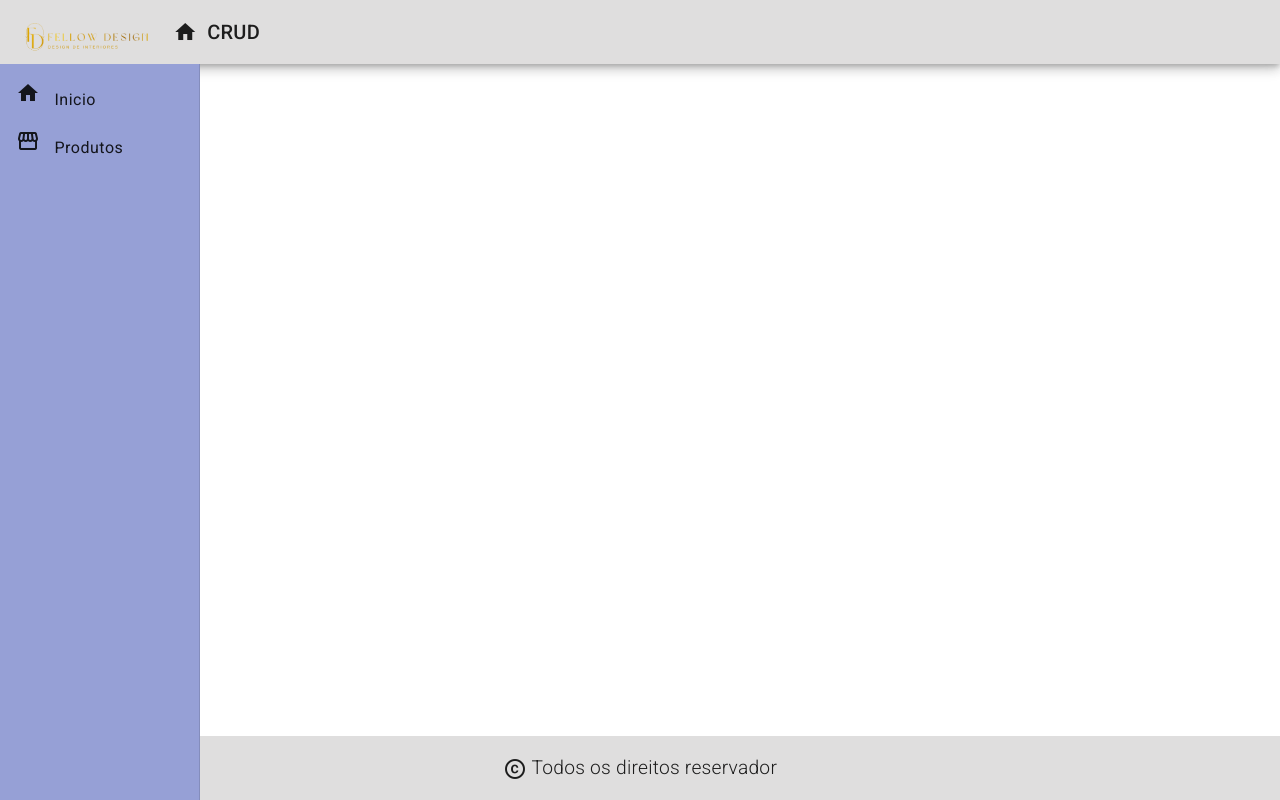
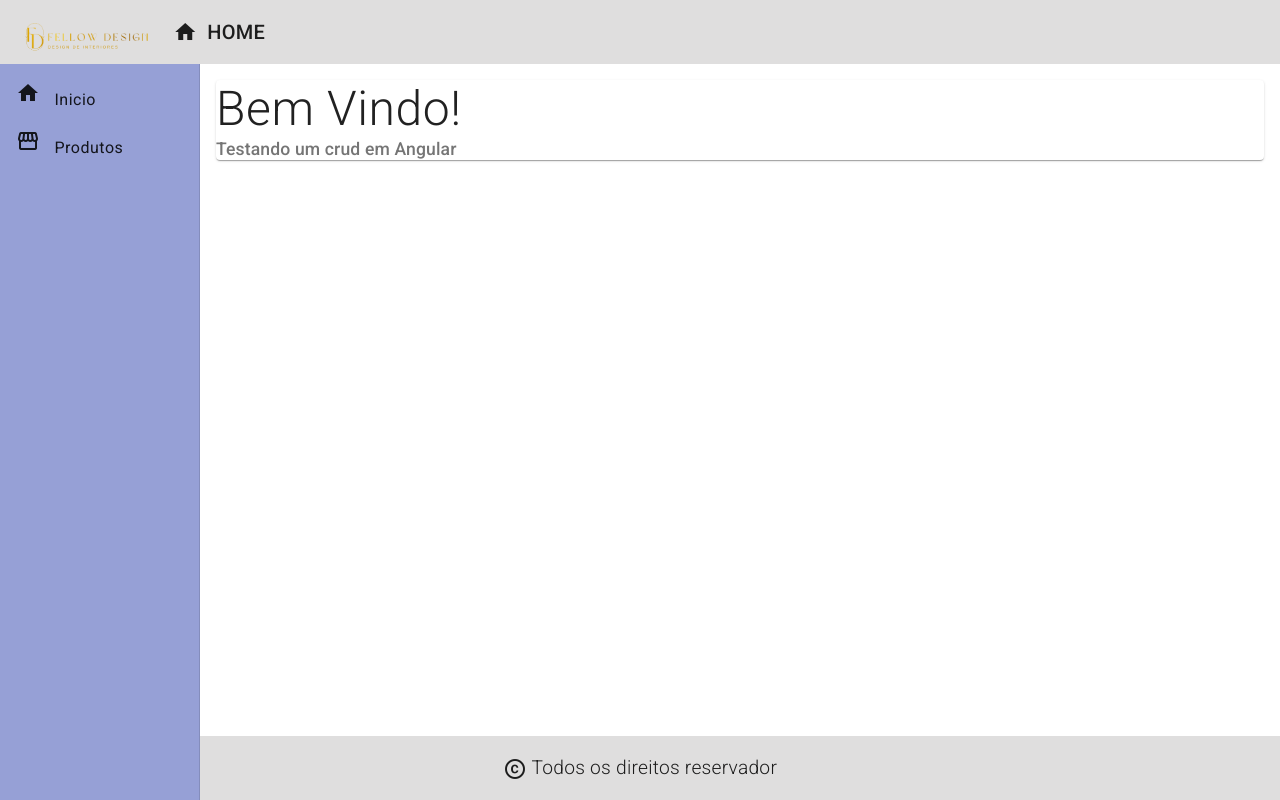
Before and after one commit to kennedybrito/CRUD-usando-angular-, an Angular app in the folder frontend/: page / in a window 1280 px wide. Built offline with nearby package versions, Linux system fonts and the light colour scheme.

Commit message:
criado componente home

```diff
--- a/frontend/src/app/components/template/header/header.component.html
+++ b/frontend/src/app/components/template/header/header.component.html
@@ -9,7 +9,7 @@
             <i class="material-icons">
                 home
             </i>
-            CRUD
+            HOME
         </a>
 
     </span>
--- a/frontend/src/app/components/template/nav/nav.component.css
+++ b/frontend/src/app/components/template/nav/nav.component.css
@@ -9,3 +9,7 @@
 .sidenav i {
     padding-right: 10px;
 }
+.content{
+    padding: 16px;
+    background-color: #fff;
+}
--- a/frontend/src/app/components/template/nav/nav.component.html
+++ b/frontend/src/app/components/template/nav/nav.component.html
@@ -11,4 +11,7 @@
             </a>
         </mat-nav-list>
     </mat-sidenav>
+    <mat-sidenav-content class="content">
+        <app-home></app-home>
+    </mat-sidenav-content>
 </mat-sidenav-container>
--- /dev/null
+++ b/frontend/src/app/views/home/home.component.css
@@ -0,0 +1,10 @@
+.home .title{
+    font-size: 3rem;
+    font-weight: 300;
+    line-height: 1.2;
+}
+
+.home .subtitle{
+    font-size: 1.1rem;
+
+}
--- /dev/null
+++ b/frontend/src/app/views/home/home.component.html
@@ -0,0 +1,4 @@
+<mat-card class="home mat-elevation-z3">
+    <mat-card-title class="title">Bem Vindo! </mat-card-title>
+    <mat-card-subtitle class="subtitle"> Testando um crud em Angular</mat-card-subtitle>
+</mat-card>
```
Also changed, not shown: frontend/src/app/app.module.ts (+6 -2 lines), frontend/src/app/views/home/home.component.ts (added, +10 -0 lines).
